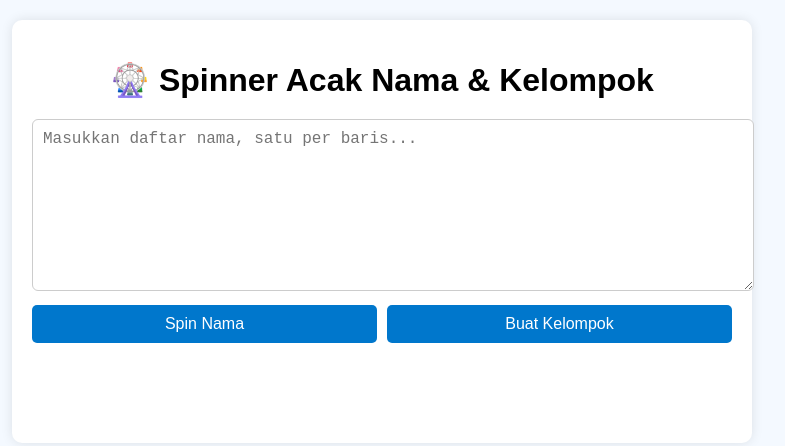
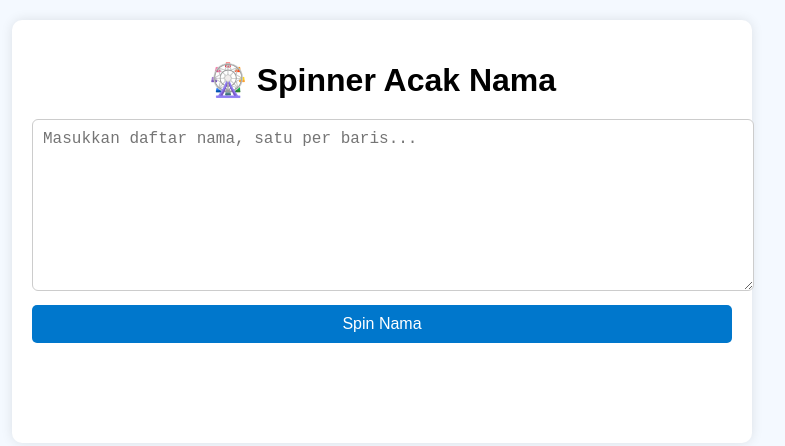
Before and after one commit to Purnama1692/spin, a plain HTML site: page index.html in a window 1280 px wide. Shown: the whole page, without its empty margins (258-1043 px from the left). Drawn offline with Linux system fonts and the light colour scheme.

Commit message:
Update index.html

```diff
--- a/index.html
+++ b/index.html
@@ -9,12 +9,12 @@
 </head>
 <body>
   <div class="container">
-    <h1>🎡 Spinner Acak Nama & Kelompok</h1>
+    <h1>🎡 Spinner Acak Nama</h1>
     <textarea id="namaInput" placeholder="Masukkan daftar nama, satu per baris..."></textarea>
 
     <div class="button-group">
       <button onclick="mulaiSpin()">Spin Nama</button>
-      <button onclick="acakKelompok()">Buat Kelompok</button>
+
     </div>
 
     <div class="spinner-wrapper">
```
